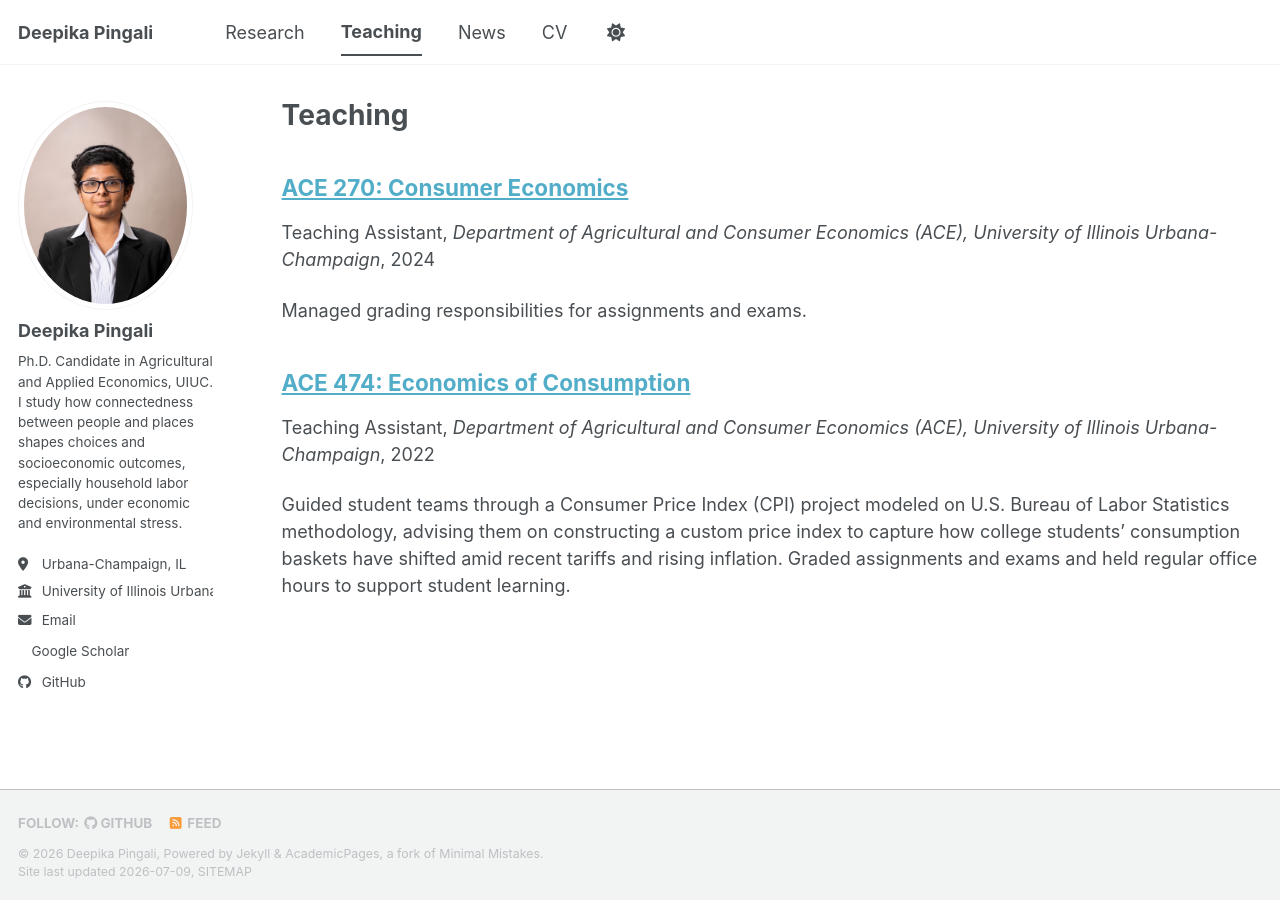
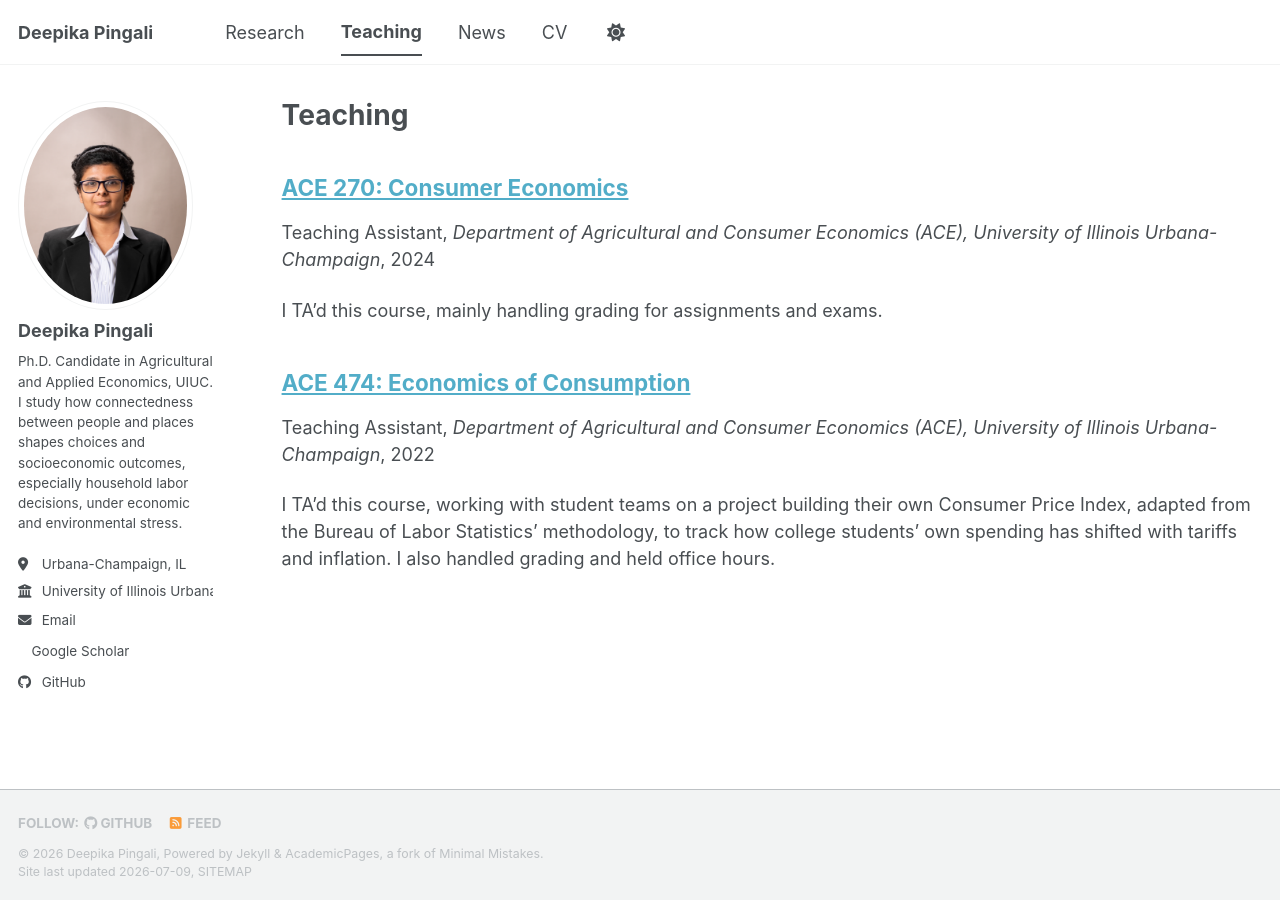
Before and after one commit to DeepikaPingali/deepikapingali.github.io, a Jekyll site: the page built from _pages/teaching.html, in a window 1280 px wide. Built offline with Jekyll 4.4.1, drawn with Linux system fonts in a browser that asks for light colours; a style sheet for code colours, icons or effects is not loaded.

Commit message:
Rewrite Teaching entries in narrative website voice

```diff
--- a/_teaching/2022-fall-ace474.md
+++ b/_teaching/2022-fall-ace474.md
@@ -7,4 +7,4 @@ venue: "Department of Agricultural and Consumer Economics (ACE), University of I
 date: 2022-09-01
 location: "Urbana-Champaign, IL"
 ---
-Guided student teams through a Consumer Price Index (CPI) project modeled on U.S. Bureau of Labor Statistics methodology, advising them on constructing a custom price index to capture how college students' consumption baskets have shifted amid recent tariffs and rising inflation. Graded assignments and exams and held regular office hours to support student learning.
+I TA'd this course, working with student teams on a project building their own Consumer Price Index, adapted from the Bureau of Labor Statistics' methodology, to track how college students' own spending has shifted with tariffs and inflation. I also handled grading and held office hours.
--- a/_teaching/2024-spring-ace270.md
+++ b/_teaching/2024-spring-ace270.md
@@ -7,4 +7,4 @@ venue: "Department of Agricultural and Consumer Economics (ACE), University of I
 date: 2024-01-01
 location: "Urbana-Champaign, IL"
 ---
-Managed grading responsibilities for assignments and exams.
+I TA'd this course, mainly handling grading for assignments and exams.
```
